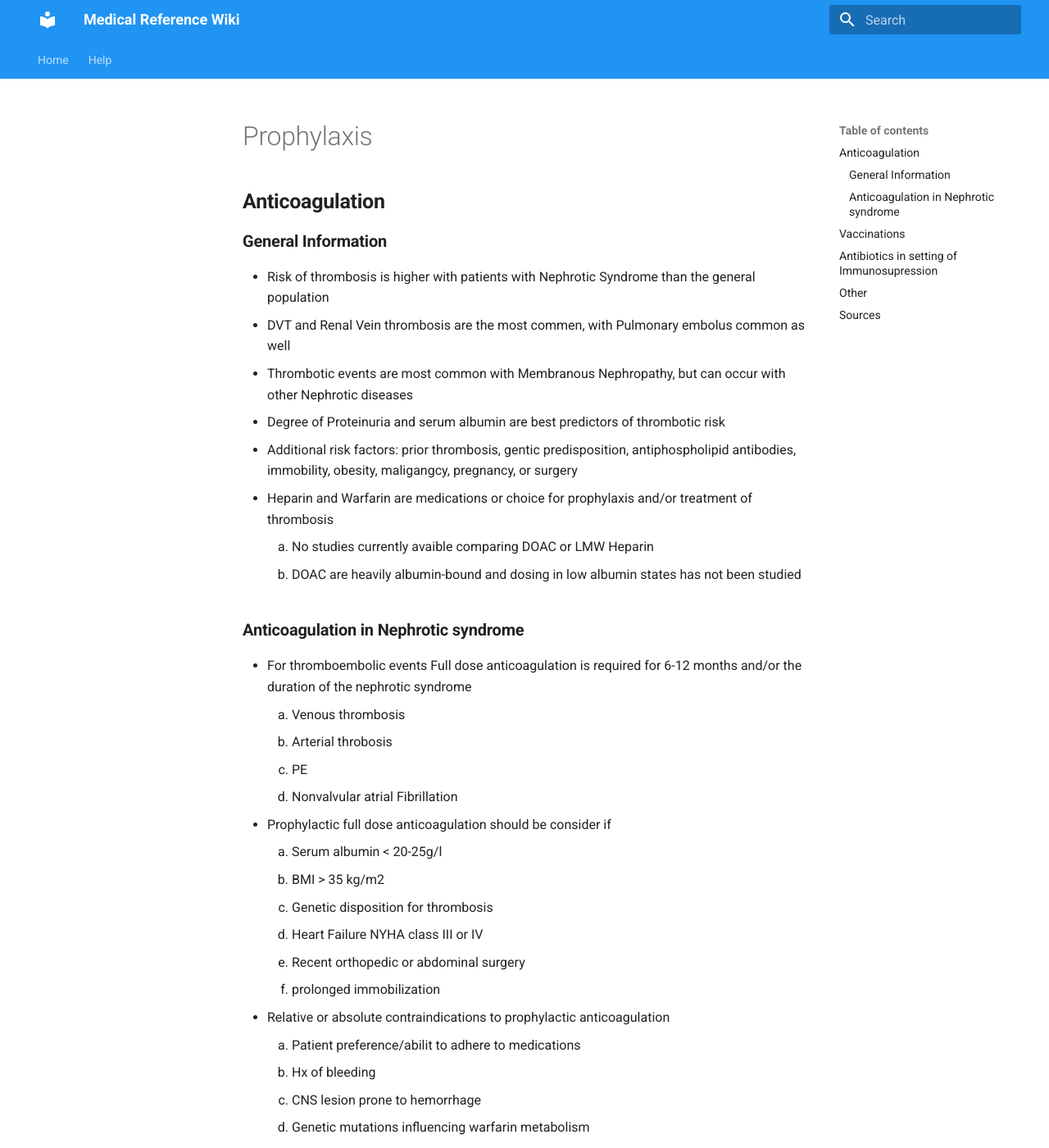
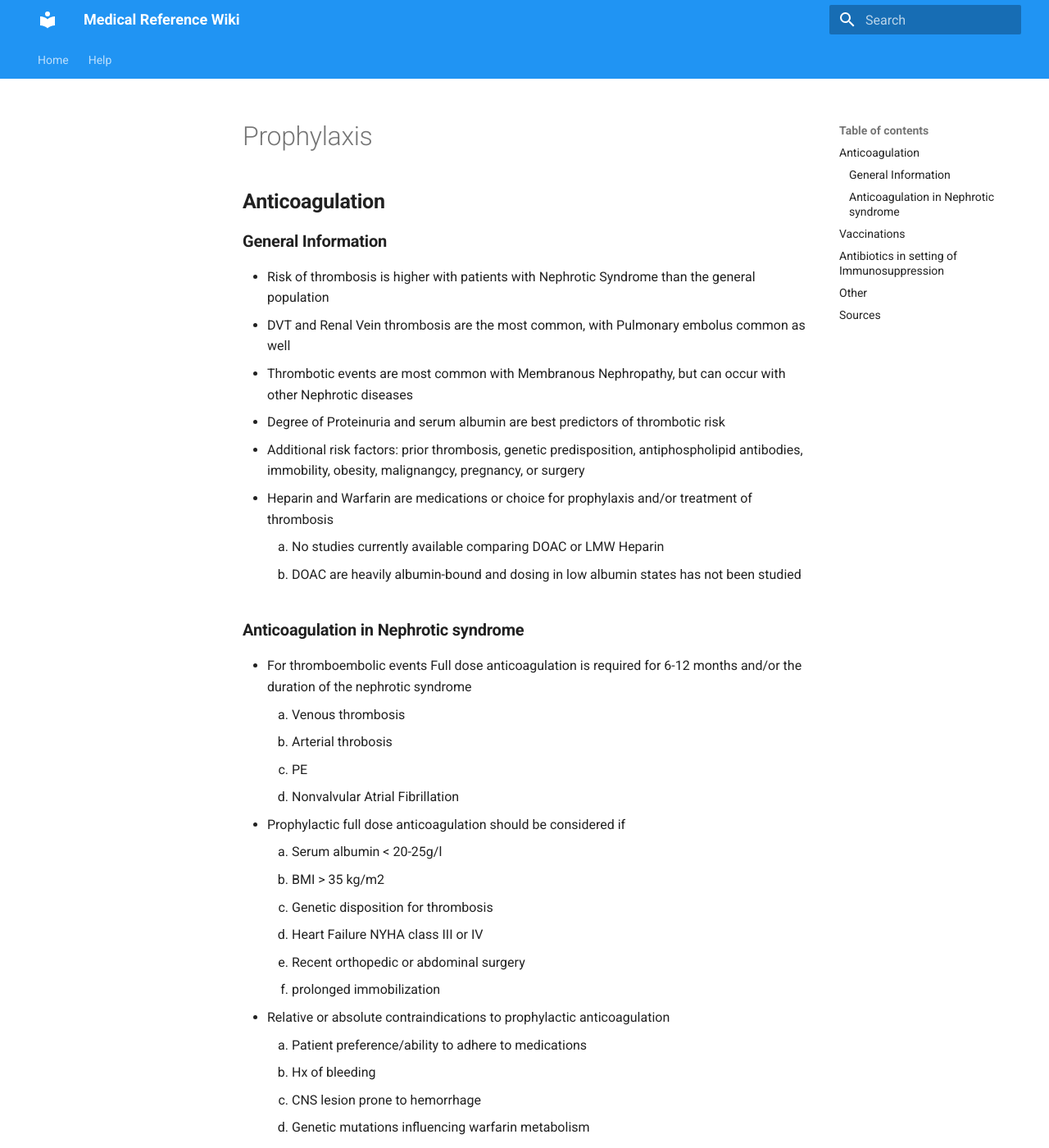
Before and after one commit to TTUNEPH2025/GN, an MkDocs documentation site: the page built from docs/Prophylaxis.md, in a window 1280 px wide and 1400 px high. Shown: the whole window at 82% size. Built offline with MkDocs 1.6.1 and Material for MkDocs 9.7.7, drawn with Linux system fonts in a browser that asks for light colours; some of the changed text lies outside the part shown.

Commit message:
Update Prophylaxis.md

```diff
--- a/docs/Prophylaxis.md
+++ b/docs/Prophylaxis.md
@@ -1,20 +1,20 @@
 ## **Anticoagulation**
 ### **General Information**
 * Risk of thrombosis is higher with patients with Nephrotic Syndrome than the general population
-* DVT and Renal Vein thrombosis are the most commen, with Pulmonary embolus common as well
+* DVT and Renal Vein thrombosis are the most common, with Pulmonary embolus common as well
 * Thrombotic events are most common with Membranous Nephropathy, but can occur with other Nephrotic diseases
 * Degree of Proteinuria and serum albumin are best predictors of thrombotic risk
-* Additional risk factors: prior thrombosis, gentic predisposition, antiphospholipid antibodies, immobility, obesity, maligangcy, pregnancy, or surgery
+* Additional risk factors: prior thrombosis, genetic predisposition, antiphospholipid antibodies, immobility, obesity, malignangcy, pregnancy, or surgery
 * Heparin and Warfarin are medications or choice for prophylaxis and/or treatment of thrombosis
-    1. No studies currently avaible comparing DOAC or LMW Heparin
+    1. No studies currently available comparing DOAC or LMW Heparin
     2. DOAC are heavily albumin-bound and dosing in low albumin states has not been studied
 ### **Anticoagulation in Nephrotic syndrome**
 * For thromboembolic events Full dose anticoagulation is required for 6-12 months and/or the duration of the nephrotic syndrome
     1. Venous thrombosis
     2. Arterial throbosis
     3. PE
-    4. Nonvalvular atrial Fibrillation
-* Prophylactic full dose anticoagulation should be consider if
+    4. Nonvalvular Atrial Fibrillation
+* Prophylactic full dose anticoagulation should be considered if
     1. Serum albumin < 20-25g/l
     2. BMI > 35 kg/m2
     3. Genetic disposition for thrombosis
@@ -22,7 +22,7 @@
     5. Recent orthopedic or abdominal surgery
     6. prolonged immobilization
 * Relative or absolute contraindications to prophylactic anticoagulation
-    1. Patient preference/abilit to adhere to medications
+    1. Patient preference/ability to adhere to medications
     2. Hx of bleeding
     3. CNS lesion prone to hemorrhage
     4. Genetic mutations influencing warfarin metabolism
@@ -92,7 +92,7 @@ flowchart TD
        1. Requires 3 doses
        2. Booster doses one year after completion of series and every 2-3 years therafter for duration of complement inhibitor therapy
  * Shingrix vaccine is safe should be given to patient, but immunosuppression may reduce its efficacy
-## **Antibiotics in setting of Immunosupression**
+## **Antibiotics in setting of Immunosuppression**
  * Bactrim (TMP-SMX)
    * While patient on high dose prednisone or other immunosuppressive agents (rituximab, cyclophosphamide)
    * Atovaquone or pentamidine may be substituted for patient's with sulfa-allergy --> recommendation based on immunosuppressed patient w/out glomerular disease
```
Also changed, not shown: other parts of docs/Prophylaxis.md (+5 -5 lines).
